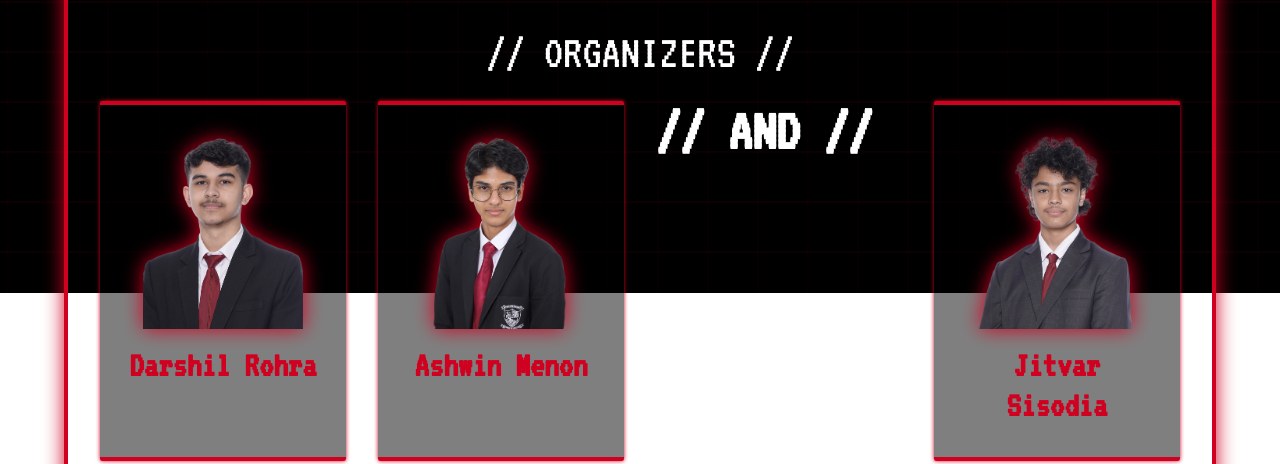
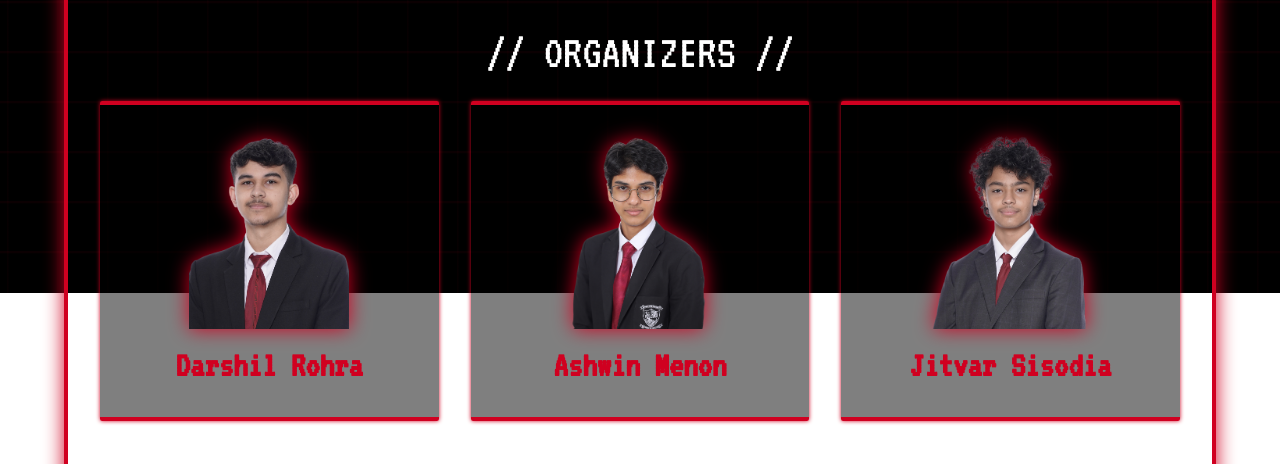
Before and after one commit to auxiliumgnms/bytfestwebsite, a plain HTML site: page core_team.html in a window 1280 px wide. Shown: the part 507-971 px from the top of the page. Drawn offline with nearby package versions, Linux system fonts and the light colour scheme.

Commit message:
back to the same

```diff
--- a/core_team.html
+++ b/core_team.html
@@ -110,7 +110,7 @@ body {
   <!-- Co-Organizers -->
   <p class="text-white text-4xl md:text-5xl text-center mt-4">// ORGANIZERS //</p>
   <br>
-  <div class="grid grid-cols-1 md:grid-cols-4 gap-8 mb-12">
+  <div class="grid grid-cols-1 md:grid-cols-3 gap-8 mb-12">
     <div class="core-card p-6 border-4 border-l-0 border-r-0 border-ares bg-black/50 rounded-sm shadow-glow-sm text-center" onclick="toggleDesc(this)">
       <img src="Darshil Rohra.png" alt="Darshil Rohra" style="filter: drop-shadow(0 0 10px #D00020);" class="w-40 h-90 mx-auto  full mb-4 object-cover">
       <p class="text-ares-red text-4xl font-bold">Darshil Rohra</p>
@@ -125,9 +125,6 @@ body {
         Ashwin Menon is a student developer and researcher with a passion for all things creative, who's published AI research on sleep apnea classification with Cornell's arXiv and builds web platforms for various school initiatives. He's received recognition from NUS for his work in AI and balances technical projects with creative work in film and theater.
       </div>
     </div>
-    <div onclick="toggleDesc(this)">
-      <h3 class="text-white text-6xl font-bold">// AND //</h3>
-      </div>
     <div class="core-card p-6 border-4 border-l-0 border-r-0 border-ares bg-black/50 rounded-sm shadow-glow-sm text-center" onclick="toggleDesc(this)">
       <img src="Jitvar Sisodia.png" alt="Jitvar Sisodia" style="filter: drop-shadow(0 0 10px #D00020);" class="w-40 h-90 mx-auto  mb-4 object-cover">
       <p class="text-ares-red text-4xl font-bold">Jitvar Sisodia</p>
```
